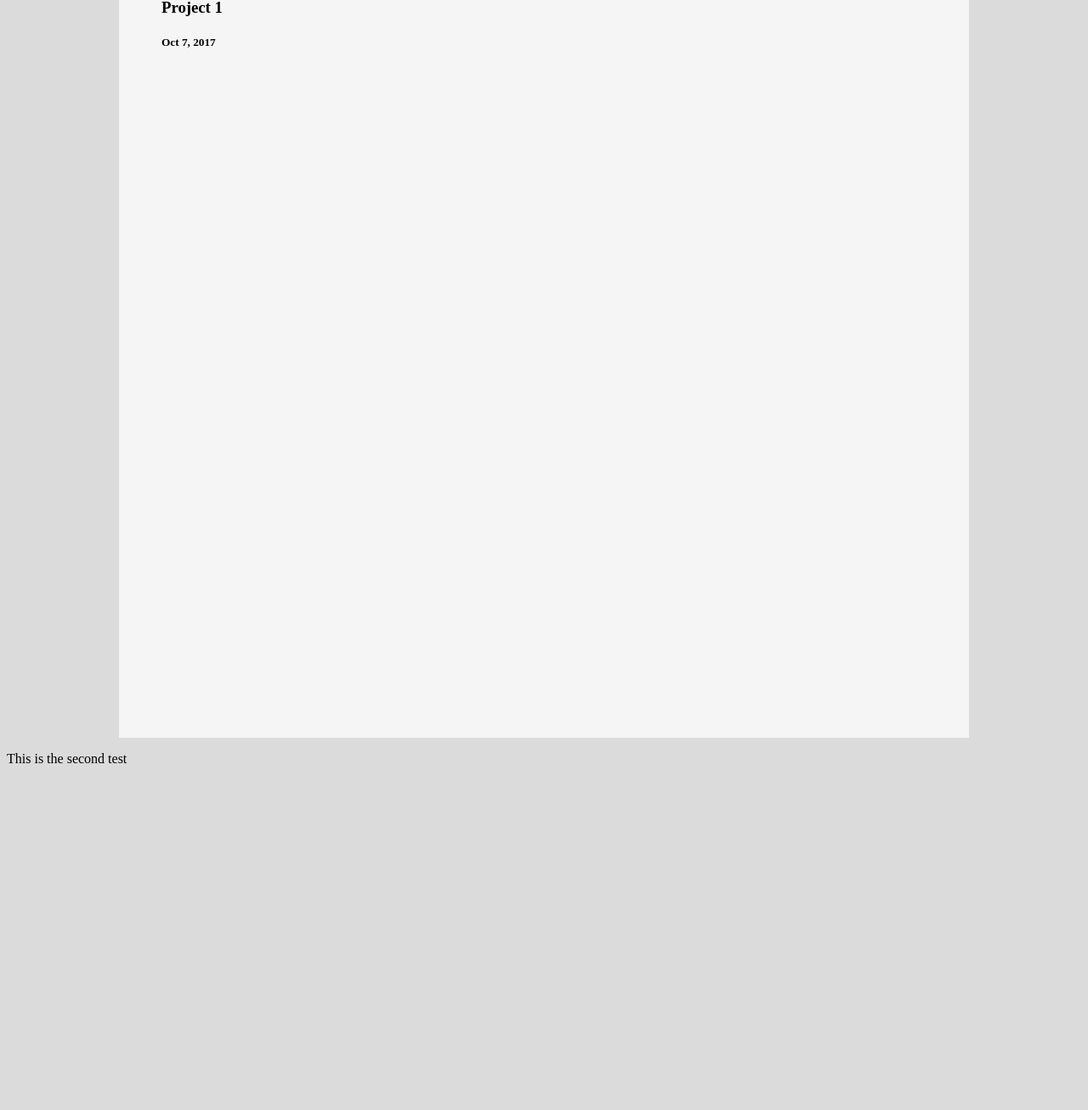
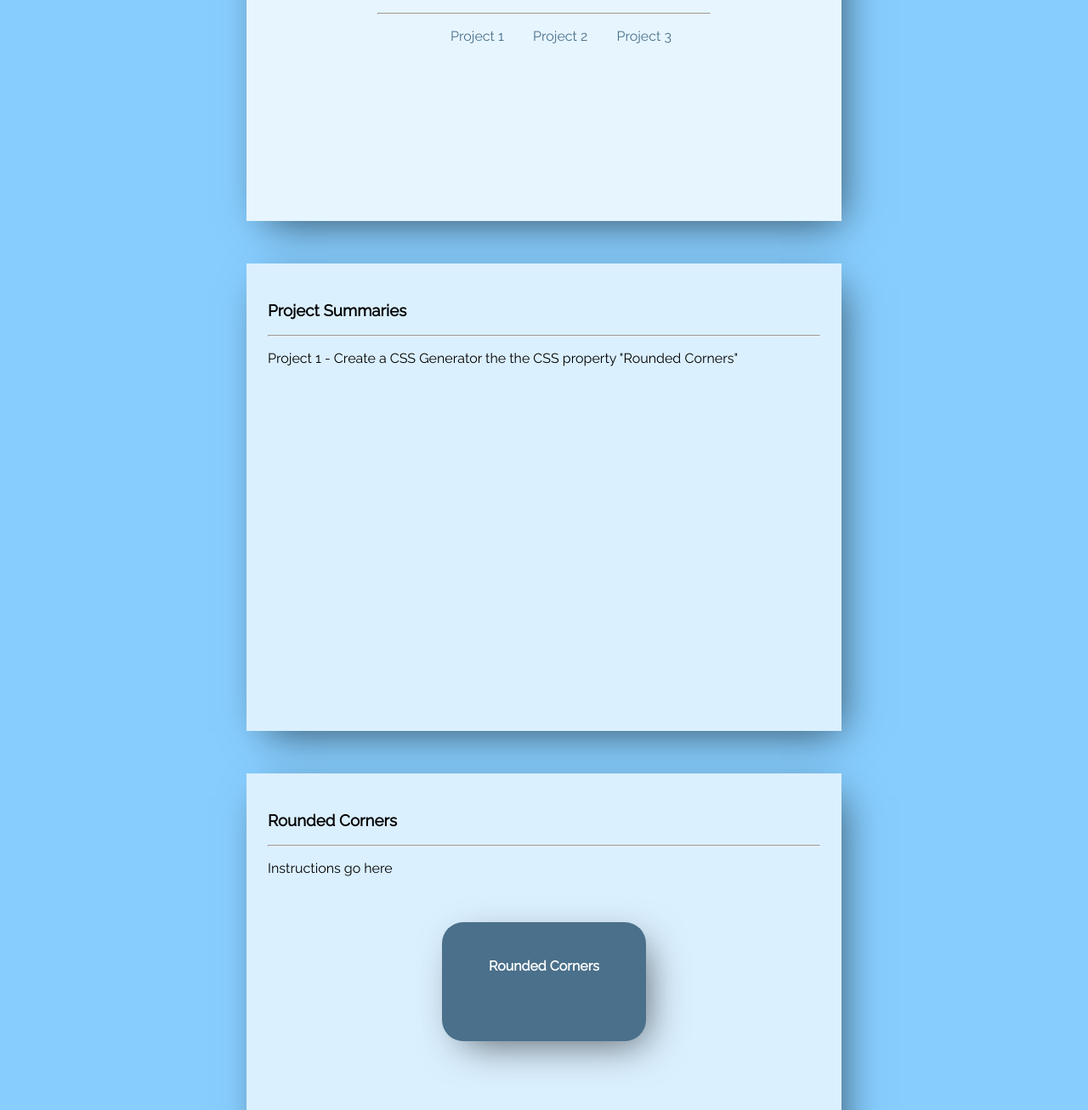
Before and after one commit to rooky218/css-template-tool, a plain HTML site: page index.html in a window 1280 px wide. Shown: the part 140-1446 px from the top of the page at 85% size. Before the commit the page ends 1058 px from the top, so only its background shows below. Drawn offline with Linux system fonts and the light colour scheme.

Commit message:
Project update
Added header and body templates. Began development of form data for the "rounded corners" css tool

```diff
--- a/CSS/main.css
+++ b/CSS/main.css
@@ -1,15 +1,95 @@
 body {
-    background-color: #dbdbdb;
+    background-color: #87CEFF;
+    font-family: 'Raleway', sans-serif;
+    min-height: 100%;
+}
+
+#wrapper {
+
+    width: 700px;
+    margin-left: auto;
+    margin-right: auto;
+    margin-top: 50px;
+    margin-bottom: 50px;
 
 }
 
-#wrapper {
-    background-color: #f5f5f5;
-    width: 900px;
-    margin-left: auto;
-    margin-right: auto;
-    min-height: 900px;
-    padding: 50;
+header {
+    background-color: #e7f5ff;
+    text-align: center;
+    min-height: 300px;
+    padding: 25;
+
+
+
+    -o-box-shadow: 11px 14px 47px -12px rgba(0,0,0,0.62);
+    -webkit-box-shadow: 11px 14px 47px -12px rgba(0,0,0,0.62);
+    -moz-box-shadow: 11px 14px 47px -12px rgba(0,0,0,0.62);
+    box-shadow: 11px 14px 47px -12px rgba(0,0,0,0.62);
+
+}
+
+nav {
+
+}
+
+nav li {
+    list-style-type: none;
+    display: inline-block;
+}
+
+nav a:link, a:visited {
+    padding: 15px;
+    text-decoration: none;
+    color: #4a708b;
 
 
 }
+
+nav a:hover, a:active {
+    border-top: solid 5px #4a708b;
+    padding-top: 12px;
+
+    transition: border-top 0.15s;
+    -webkit-transition: border-top 0.15s;
+    -o-transition: border-top 0.15s;
+    -moz-transition: border-top 0.15s;
+
+}
+
+header hr {
+    width: 60%
+}
+
+.section-1 {
+    background-color: #dbf0ff;
+    text-align: left;
+    min-height: 500px;
+    padding: 25;
+    margin-top: 50px;
+
+
+
+    -o-box-shadow: 11px 14px 47px -12px rgba(0,0,0,0.62);
+    -webkit-box-shadow: 11px 14px 47px -12px rgba(0,0,0,0.62);
+    -moz-box-shadow: 11px 14px 47px -12px rgba(0,0,0,0.62);
+    box-shadow: 11px 14px 47px -12px rgba(0,0,0,0.62);
+}
+
+#hero-box {
+    width: 200px;
+    height: 100px;
+    margin-left: auto;
+    margin-right: auto;
+    background-color: #4a708b;
+    text-align: center;
+    padding: 20px;
+    border-radius: 25px;
+    color: white;
+
+
+     -o-box-shadow: 11px 14px 47px -12px rgba(0,0,0,0.62);
+    -webkit-box-shadow: 11px 14px 47px -12px rgba(0,0,0,0.62);
+    -moz-box-shadow: 11px 14px 47px -12px rgba(0,0,0,0.62);
+    box-shadow: 11px 14px 47px -12px rgba(0,0,0,0.62);
+}
--- a/index.html
+++ b/index.html
@@ -3,23 +3,62 @@
 <head>
     <meta charset="UTF-8">
     <link rel="stylesheet" type="text/css" href="CSS/main.css">
+    <link href="https://fonts.googleapis.com/css?family=Raleway" rel="stylesheet">
+
     <title>Homepage</title>
 
 </head>
 <body>
 
     <div id="wrapper">
-    <h1>CSS Generator Tool</h1>
-    <h3>Project 1</h3>
-    <h5>Oct 7, 2017</h5>
 
-    </div>
+        <header>
+            <h1>CSS Generator Tools</h1>
+            <hr />
+            <nav>
+                <ul>
+                    <li><a href="#">Project 1</a></li>
+                    <li><a href="#">Project 2</a></li>
+                    <li><a href="#">Project 3</a></li>
 
+                </ul>
 
-    <p>This is the second test</p>
+            </nav>
+        </header>
+
+        <section class="section-1">
+            <h3>Project Summaries</h3>
+            <hr/>
+
+            <p>Project 1 - Create a CSS Generator the the CSS property "Rounded Corners"</p>
+
+        </section>
+
+        <section class="section-1">
+
+                <h3>Rounded Corners</h3>
+                <hr/>
+
+                <p>Instructions go here</p>
+            <br/><br />
+
+            <div id="hero-box">
+                <h4>Rounded Corners</h4>
+
+            </div>
+
+        <form>
 
 
 
+        </form>
+
+
+        </section>
+
+
+
+    </div> <!-- end wrapper -->
 
 
 
```
